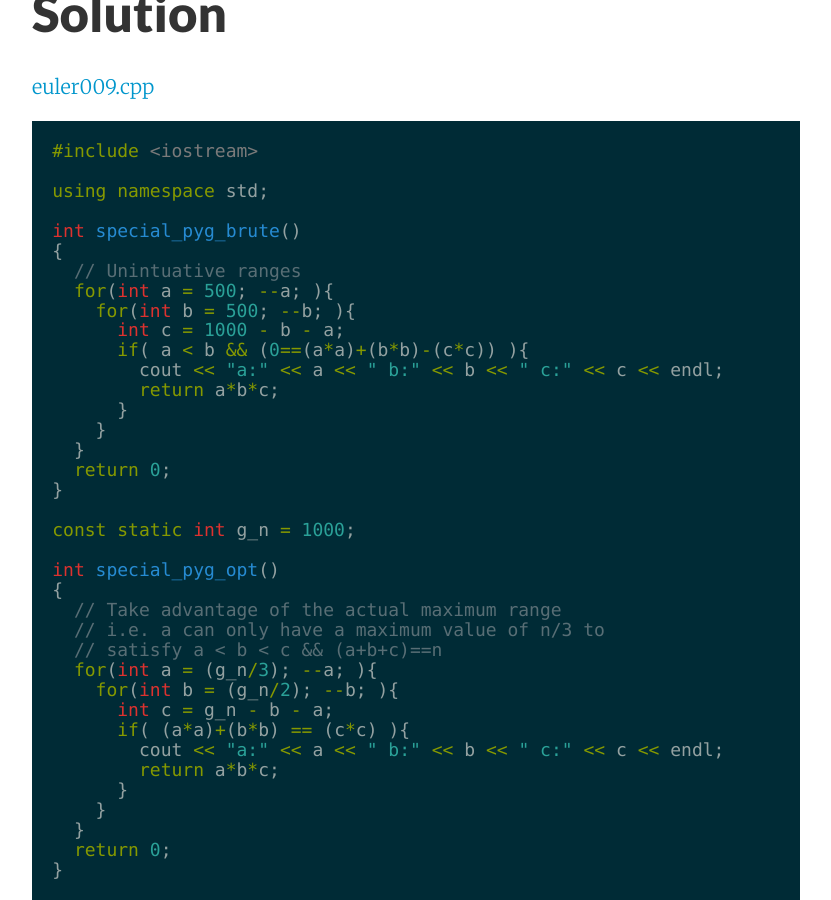
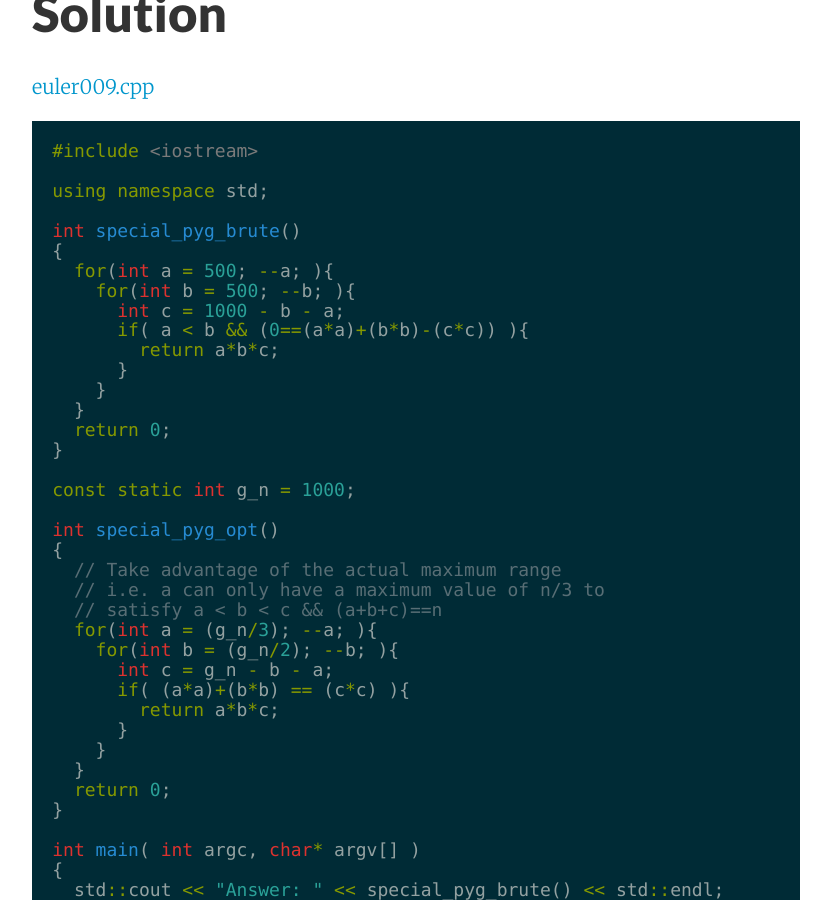
Before and after one commit to tvarley/tvarley.github.io, a Jekyll site: the page built from blog/euler/cpp/_posts/2015-01-18-solution_009.md, in a window 1280 px wide and 900 px high, scrolled down 1204 px. Shown: the whole window, without its empty margins (224-1055 px from the left). Built offline with Jekyll 4.4.1, drawn with Linux system fonts in a browser that asks for light colours; nearby versions of some CDN libraries; Markdown is read by kramdown in place of the engine named in the settings; formulas are drawn with MathJax 3; comment, search, counter and statistics services are not loaded.

Commit message:
Typos in 009

```diff
--- a/blog/euler/cpp/_posts/2015-01-18-solution_009.md
+++ b/blog/euler/cpp/_posts/2015-01-18-solution_009.md
@@ -46,12 +46,10 @@ using namespace std;
 
 int special_pyg_brute()
 {
-  // Unintuative ranges
   for(int a = 500; --a; ){
     for(int b = 500; --b; ){
       int c = 1000 - b - a;
       if( a < b && (0==(a*a)+(b*b)-(c*c)) ){
-        cout << "a:" << a << " b:" << b << " c:" << c << endl;
         return a*b*c;
       }
     }
@@ -70,7 +68,6 @@ int special_pyg_opt()
     for(int b = (g_n/2); --b; ){
       int c = g_n - b - a;
       if( (a*a)+(b*b) == (c*c) ){
-        cout << "a:" << a << " b:" << b << " c:" << c << endl;
         return a*b*c;
       }
     }
```
